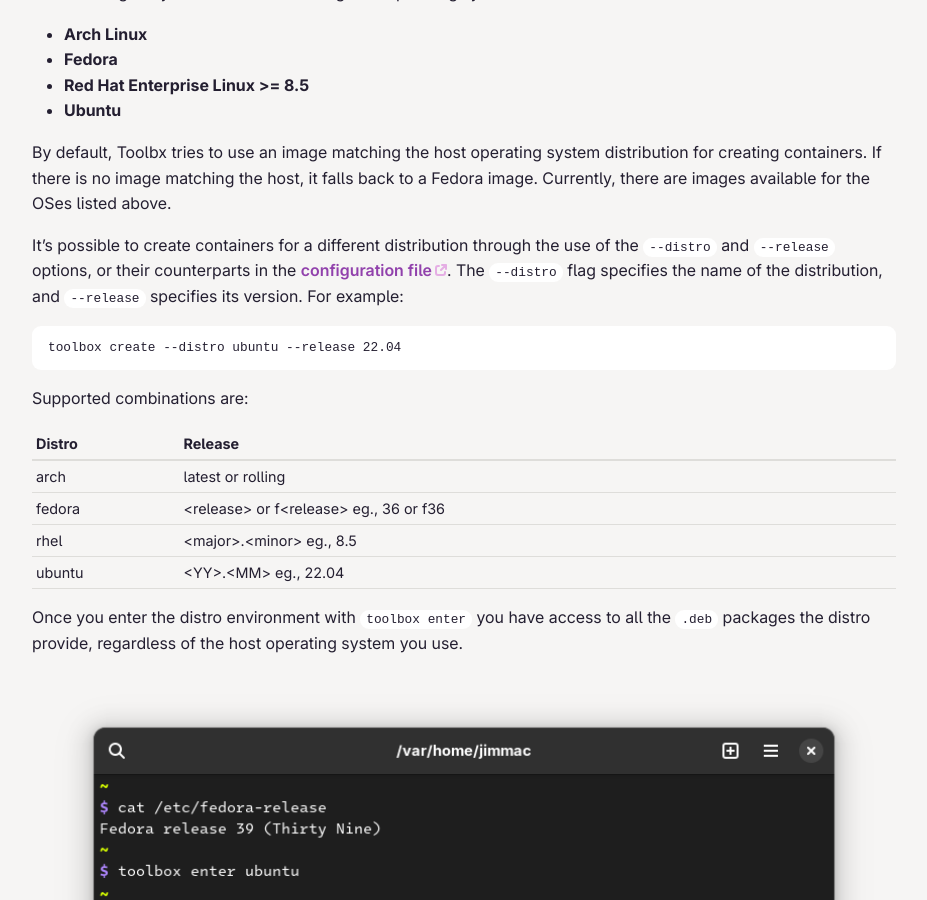
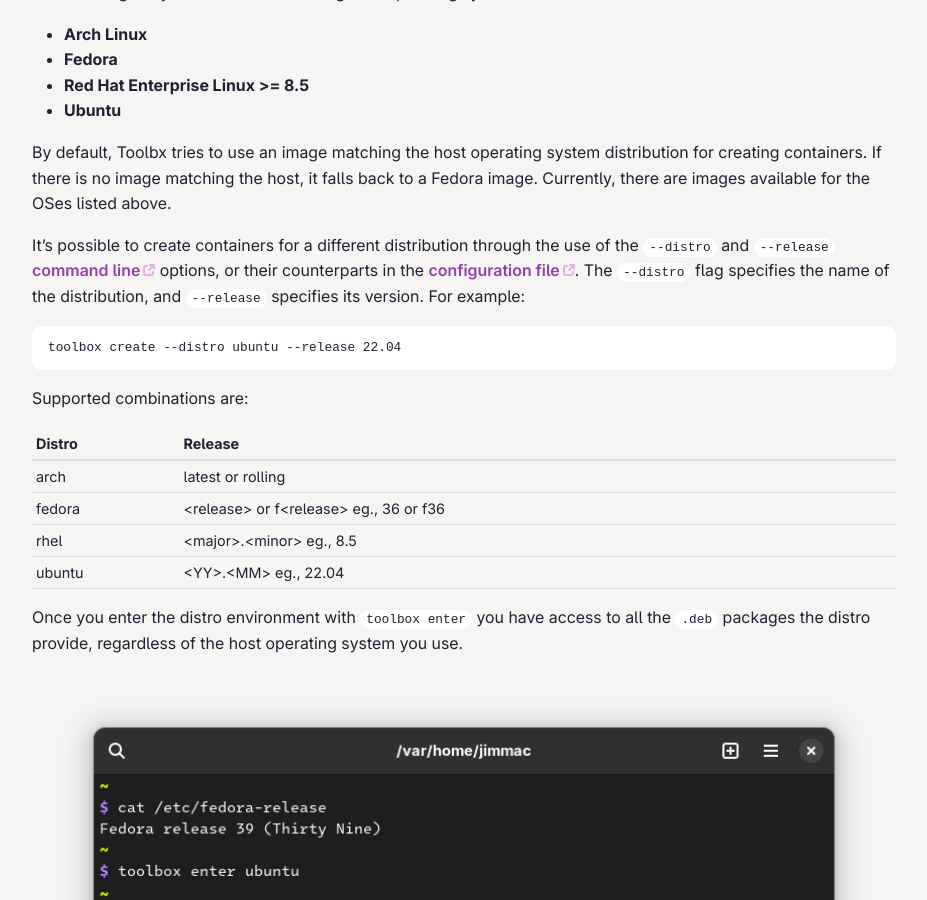
Before and after one commit to containers/containertoolbx.org, a Jekyll site: the page built from distros.md, in a window 1280 px wide and 900 px high, scrolled down 524 px. Shown: the whole window, without its empty margins (176-1103 px from the left). Built offline with Jekyll 4.4.1, drawn with Linux system fonts in a browser that asks for light colours.

Commit message:
Give equal importance to the command line and configuration file options
... by linking to the manual page for the 'create' command, as is done
in doc.md.

Fallout from 0db2950783a24125e93ad7a9c38bfecb991088ec

````diff
--- a/distros.md
+++ b/distros.md
@@ -18,7 +18,7 @@
 
 By default, Toolbx tries to use an image matching the host operating system distribution for creating containers. If there is no image matching the host, it falls back to a Fedora image. Currently, there are images available for the OSes listed above.
 
-It's possible to create containers for a different distribution through the use of the `--distro` and `--release` options, or their counterparts in the [configuration file](https://github.com/containers/toolbox/blob/main/doc/toolbox.conf.5.md). The `--distro` flag specifies the name of the distribution, and `--release` specifies its version.  For example:
+It's possible to create containers for a different distribution through the use of the `--distro` and `--release` [command line](https://github.com/containers/toolbox/blob/main/doc/toolbox-create.1.md) options, or their counterparts in the [configuration file](https://github.com/containers/toolbox/blob/main/doc/toolbox.conf.5.md). The `--distro` flag specifies the name of the distribution, and `--release` specifies its version.  For example:
 
 ```
 toolbox create --distro ubuntu --release 22.04
````
